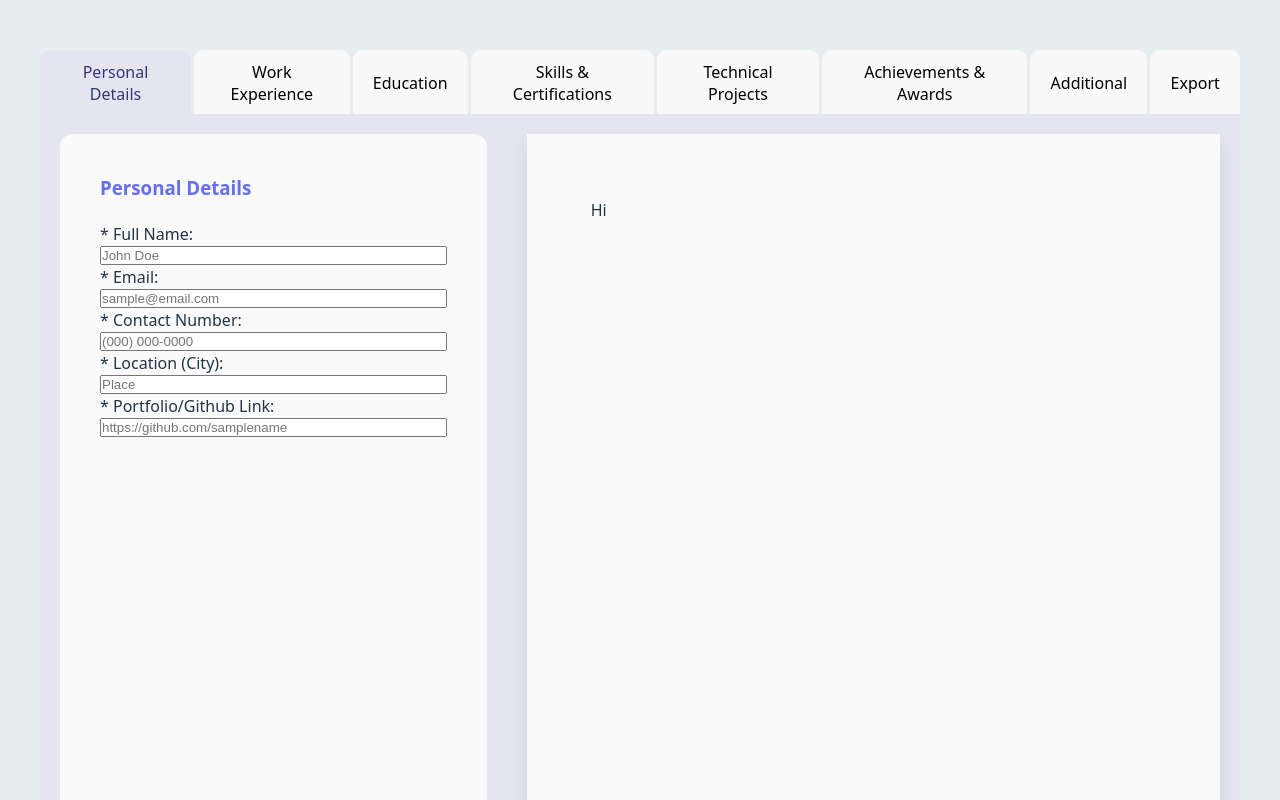
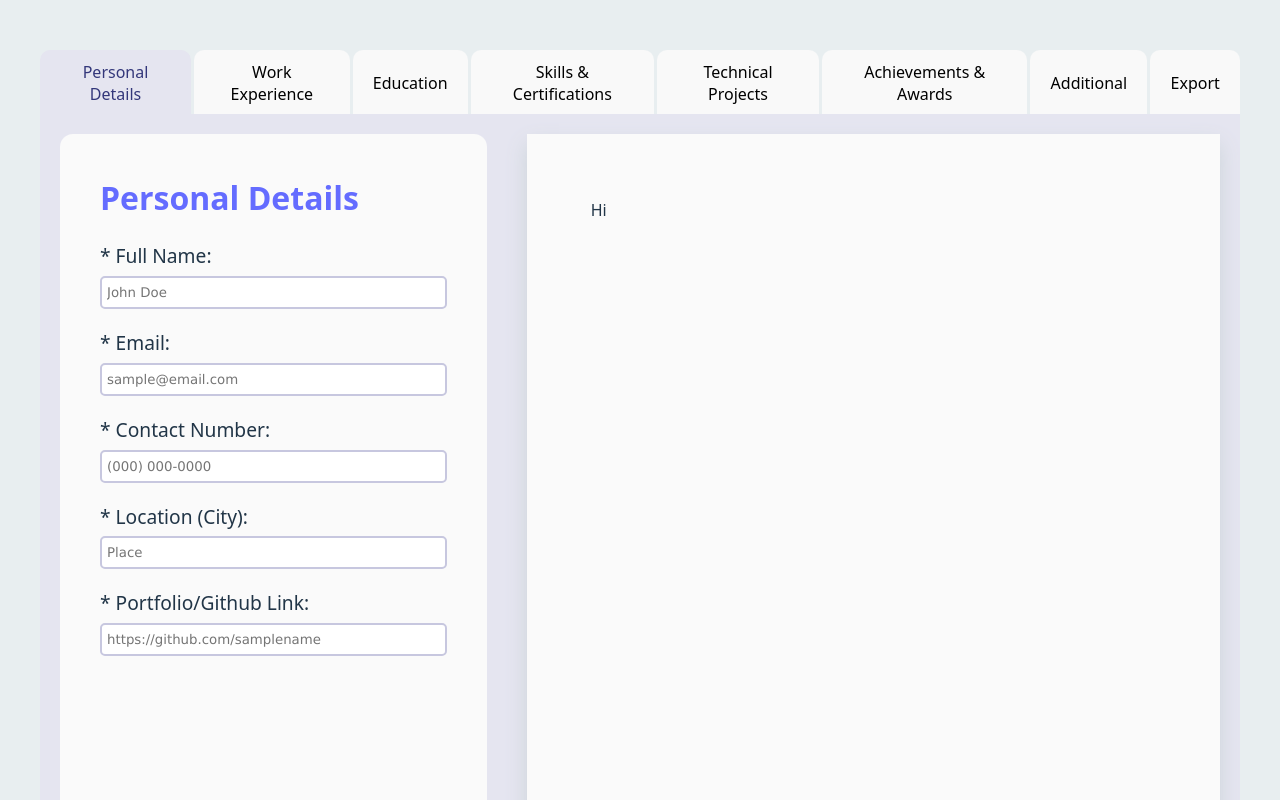
Before and after one commit to VMQ30/CVGenerator, a React (Vite) app in the folder cv-generator/: page / in a window 1280 px wide. Shown: the top 800 px of the page. Built offline with nearby package versions, Linux system fonts and the light colour scheme.

Commit message:
styled the modal

```diff
--- a/cv-generator/src/styles/FormSections.css
+++ b/cv-generator/src/styles/FormSections.css
@@ -19,3 +19,85 @@ form div {
   display: flex;
   flex-direction: column;
 }
+
+section h3 {
+  font-size: 2rem;
+}
+
+section div {
+  margin-bottom: 20px;
+}
+
+section label {
+  font-size: 1.2rem;
+}
+
+section input,
+section textarea {
+  padding: 7px 5px;
+  margin-top: 5px;
+  border: 2px solid #c7c7df;
+  border-radius: 5px;
+  caret-color: #33377a;
+  font-family: Verdana, Geneva, Tahoma, sans-serif;
+  width: 100%;
+  resize: none;
+}
+
+section input:active,
+section input:focus,
+section textarea:active,
+section textarea:focus {
+  outline-color: #646cff;
+}
+
+.modal-container {
+  position: fixed;
+  background-color: rgba(0, 0, 0, 0.5);
+  width: 100%;
+  height: 100%;
+  top: 0;
+  left: 0;
+}
+
+.modal {
+  overflow-y: auto;
+  background-color: #dbdbeb;
+  position: absolute;
+  top: 50%;
+  left: 50%;
+  transform: translate(-50%, -50%);
+  border-radius: 10px;
+  border: 2px solid #646cff;
+  display: flex;
+  flex-direction: column;
+  justify-content: space-between;
+  align-items: center;
+
+  width: 40vw;
+  height: auto;
+  padding: 40px;
+  max-height: 90vh;
+}
+
+.date,
+.form-buttons {
+  display: flex;
+  flex-direction: row;
+  gap: 5px;
+  flex-wrap: wrap;
+  margin-bottom: 0;
+}
+
+.date div,
+.form-buttons button {
+  flex: 1;
+}
+
+@media (max-width: 768px) {
+  .modal {
+    width: 80vw;
+    height: auto;
+    padding: 30px;
+  }
+}
--- a/cv-generator/src/styles/Navbar.css
+++ b/cv-generator/src/styles/Navbar.css
@@ -10,12 +10,17 @@ nav {
   overflow-y: auto;
   justify-content: space-between;
   gap: 3px;
+  -webkit-overflow-scrolling: touch;
+  scroll-snap-type: x mandatory;
+  -ms-overflow-style: none;
+  scrollbar-width: none;
 }
 
 nav button {
   border-radius: 10px 10px 0 0;
   border-bottom: none;
   outline: none;
+  scroll-snap-align: start;
 }
 
 nav button:focus,
@@ -23,6 +28,10 @@ nav button:hover {
   outline: none;
   box-shadow: 0 0px 10px #33367a71;
   border-color: transparent;
+}
+
+nav button:active {
+  background-color: #f1f1f8;
 }
 
 .selected {
```
